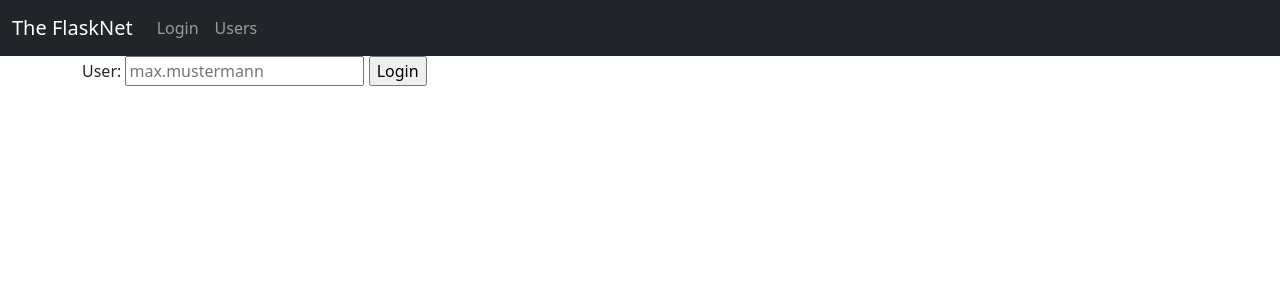
After one commit to tobiasvossen/flasknet, a Flask app: page /login in a window 1280 px wide. The commit adds this page. Shown: the top 300 px of the page. Run offline with Flask 2, Linux system fonts and the light colour scheme; some libraries are stand-ins or nearby versions.

Commit message:
feat: add user login/logout

```diff
--- a/app/__init__.py
+++ b/app/__init__.py
@@ -1,6 +1,7 @@
+from app.auth import auth_views
 from app.database import get_db
 from flask import Flask
-from flask import render_template
+from flask import g, render_template, session
 import os
 import secrets
 
@@ -12,6 +13,7 @@ def create_app():
         DATABASE=os.path.join(app.instance_path, 'flasknet.sqlite'),
     )
     app.secret_key = secrets.token_urlsafe(16)
+    app.register_blueprint(auth_views, url_prefix='/')
 
     try:
         os.makedirs(app.instance_path)
@@ -28,4 +30,15 @@ def create_app():
             'SELECT * FROM user').fetchall()
         return render_template('list.html', list=users)
 
+    @app.before_request
+    def load_logged_in_user():
+        username = session.get('user')
+
+        if username is None:
+            g.user = None
+        else:
+            g.user = get_db().execute(
+                'SELECT * FROM user WHERE username = ?', (username, )
+            ).fetchone()
+
     return app
--- /dev/null
+++ b/app/auth.py
@@ -0,0 +1,30 @@
+from flask import (Blueprint, g, redirect, render_template, request, session,
+                   url_for)
+
+from app.database import get_db
+
+auth_views = Blueprint('auth', __name__)
+
+
+@auth_views.route('/login')
+def login():
+    return render_template('login.html', page='Login')
+
+
+@auth_views.route('/logout')
+def logout():
+    session.pop('user', None)
+    return redirect(url_for('index'))
+
+
+@auth_views.route('/auth_user', methods=['POST'])
+def auth():
+    username = request.form['username']
+    user = get_db().execute(
+        'SELECT * FROM user WHERE username = ?', (username, )
+    ).fetchone()
+    if user is not None:
+        session['user'] = user['username']
+        return redirect(url_for('index'))
+    else:
+        return redirect(url_for('auth.login'))
--- a/app/templates/base.html
+++ b/app/templates/base.html
@@ -15,6 +15,27 @@
                 aria-controls="navbarNav" aria-expanded="false" aria-label="Toggle navigation">
                 <span class="navbar-toggler-icon"></span>
             </button>
+            <div class="collapse navbar-collapse" id="navbarNav">
+                <ul class="navbar-nav me-auto">
+                    {% if g.user %}
+                    <li class="nav-item">
+                        <a class="nav-link" href="/logout">Logout</a>
+                    </li>
+                    {% else %}
+                    <li class="nav-item">
+                        <a class="nav-link" aria-current="page" href="/login">Login</a>
+                    </li>
+                    {% endif %}
+                    <li class="nav-item">
+                        <a class="nav-link" aria-current="page" href="/users">Users</a>
+                    </li>
+                </ul>
+                {% if g.user %}
+                <span class="navbar-text">
+                    {{ g.user['username'] }}
+                </span>
+                {% endif %}
+            </div>
         </div>
     </nav>
     <div class="container">
--- /dev/null
+++ b/app/templates/login.html
@@ -0,0 +1,9 @@
+{% extends 'base.html' %}
+
+{% block content %}
+<form action="/auth_user" method="post">
+    <label for="user">User:</label>
+    <input type="text" placeholder="max.mustermann" id="user" name="username"></input>
+    <input type="submit" value="Login"></input>
+</form>
+{% endblock %}
```
